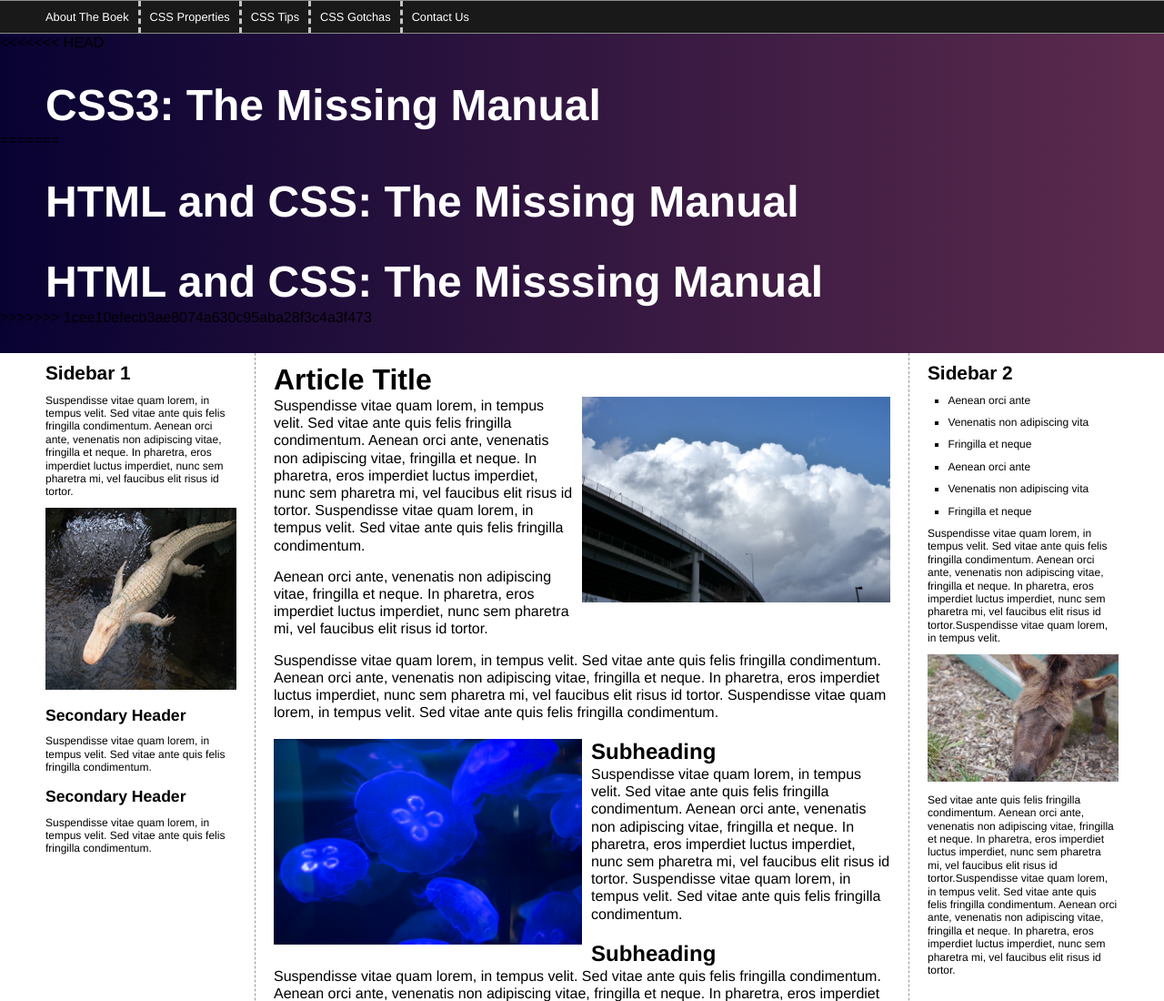
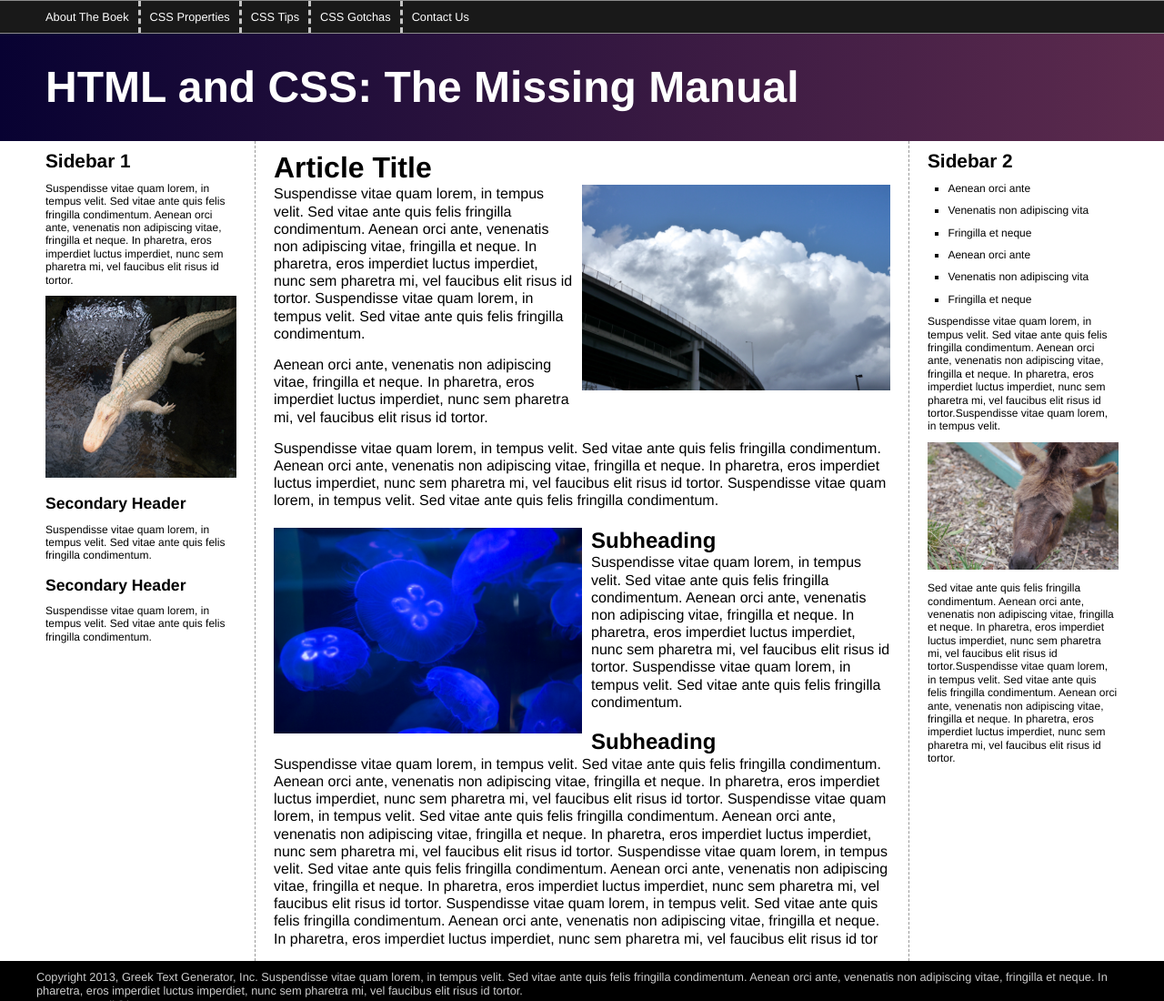
Before and after one commit to Ender26CO/aaaaaaaaaa, a plain HTML site: page html/index.html in a window 1280 px wide. Shown: the top 1100 px of the page at 91% size. Drawn offline with Linux system fonts and the light colour scheme.

Commit message:
fixing-merge-conflict

```diff
--- a/html/index.html
+++ b/html/index.html
@@ -19,11 +19,9 @@
             <li><a href="#">Contact Us</a></li>
           </ul>
         </nav>
-<<<<<<< HEAD
-        <h1>CSS3: The Missing Manual</h1>
-=======<h1>HTML and CSS: The Missing Manual</h1>
-        <h1>HTML and CSS: The Misssing Manual</h1>
->>>>>>> 1cee10efecb3ae8074a630c95aba28f3c4a3f473
+
+      <h1>HTML and CSS: The Missing Manual</h1>
+
       </header>
       <div class="contentWrapper">
         <div class="columnWrapper">
```
